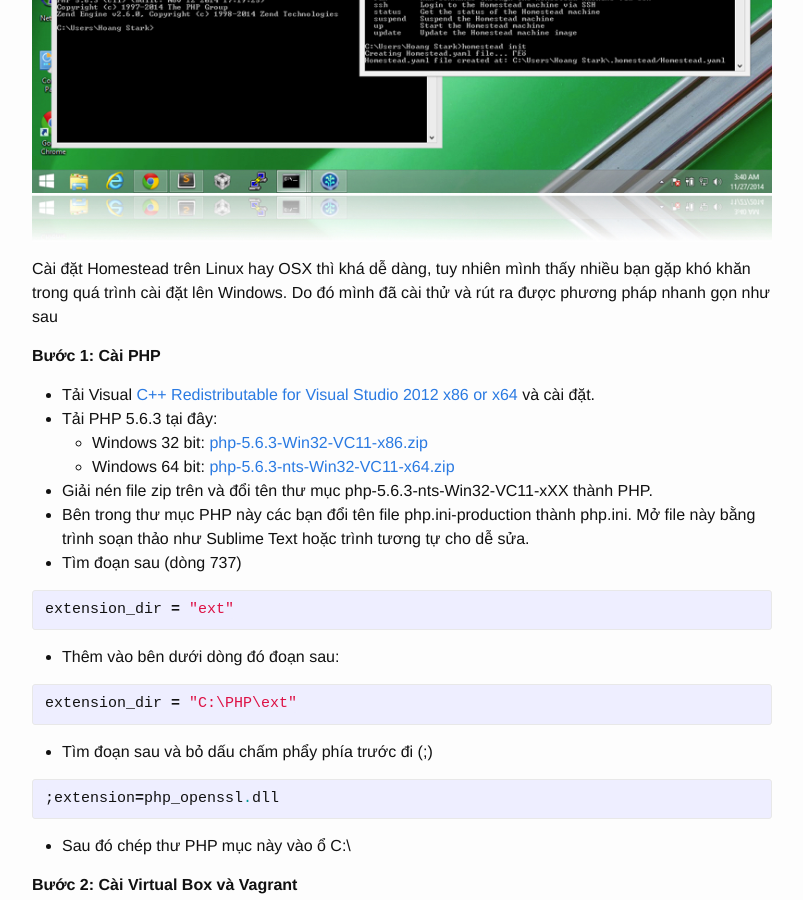
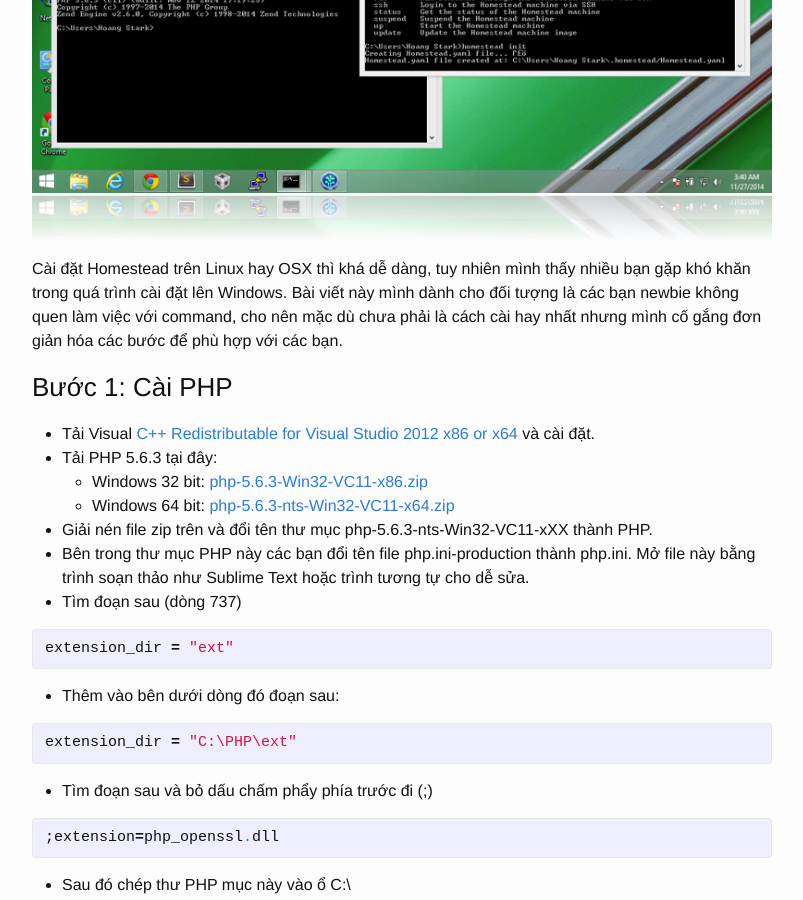
Before and after one commit to h5tark/hoangstark.github.io, a Jekyll site: the page built from _posts/2014-11-27-php-composer-homestead-tren-windows.markdown, in a window 1280 px wide and 900 px high, scrolled down 512 px. Shown: the whole window, without its empty margins (238-1041 px from the left). Built offline with Jekyll 4.4.1, drawn with Linux system fonts in a browser that asks for light colours; some of the changed text lies outside the part shown.

Commit message:
Update post homestead

```diff
--- a/_layouts/post.html
+++ b/_layouts/post.html
@@ -1,6 +1,15 @@
 ---
 layout: default
 ---
+<div id="fb-root"></div>
+<script>(function(d, s, id) {
+  var js, fjs = d.getElementsByTagName(s)[0];
+  if (d.getElementById(id)) return;
+  js = d.createElement(s); js.id = id;
+  js.src = "//connect.facebook.net/en_US/sdk.js#xfbml=1&appId=1597438677146073&version=v2.0";
+  fjs.parentNode.insertBefore(js, fjs);
+}(document, 'script', 'facebook-jssdk'));</script>
+
 <div class="post">
 
   <header class="post-header">
@@ -12,4 +21,9 @@ layout: default
     {{ content }}
   </article>
 
+<h2>Để lại comment nếu bạn gặp vấn đề</h2>
+<div class="fb-like" data-href="{{ site.url }}{{ page.url }}" data-layout="standard" data-action="like" data-show-faces="true" data-share="true"></div>
+
+  <div class="fb-comments" data-href="{{ site.url }}{{ page.url }}" data-numposts="5" data-colorscheme="light" data-width="100%"></div>
+
 </div>
--- a/_posts/2014-11-27-php-composer-homestead-tren-windows.markdown
+++ b/_posts/2014-11-27-php-composer-homestead-tren-windows.markdown
@@ -7,9 +7,9 @@ author: Hoang Stark
 ---
 ![PHP 5.6, Composer và Homestead 2.0 trên Windows]({{ site.url }}/images/Screenshot 2014-11-27 03.40.12.jpg)
 
-Cài đặt Homestead trên Linux hay OSX thì khá dễ dàng, tuy nhiên mình thấy nhiều bạn gặp khó khăn trong quá trình cài đặt lên Windows. Do đó mình đã cài thử và rút ra được phương pháp nhanh gọn như sau
+Cài đặt Homestead trên Linux hay OSX thì khá dễ dàng, tuy nhiên mình thấy nhiều bạn gặp khó khăn trong quá trình cài đặt lên Windows. Bài viết này mình dành cho đối tượng là các bạn newbie không quen làm việc với command, cho nên mặc dù chưa phải là cách cài hay nhất nhưng mình cố gắng đơn giản hóa các bước để phù hợp với các bạn.
 
-**Bước 1: Cài PHP**
+### Bước 1: Cài PHP
 
 - Tải Visual [C++ Redistributable for Visual Studio 2012 x86 or x64](http://www.microsoft.com/en-us/download/details.aspx?id=30679) và cài đặt.
 - Tải PHP 5.6.3 tại đây:
@@ -34,14 +34,13 @@ extension_dir = "C:\PHP\ext"
 
 - Sau đó chép thư PHP mục này vào ổ C:\
 
-**Bước 2: Cài Virtual Box và Vagrant**
+### Bước 2: Cài Virtual Box và Vagrant
 
 - Tải Virtual Box mới nhất tại: [https://www.virtualbox.org](https://www.virtualbox.org)
 - Tải Vagrant mới nhất tại: [https://www.vagrantup.com/downloads.html](https://www.vagrantup.com/downloads.html)
-
 - Cài đặt cả hai ứng dụng trên.
 
-**Bước 3: Cài Composer**
+### Bước 3: Cài Composer
 
 - Tải file cài đặt Composer: [Composer-Setup.exe](https://getcomposer.org/Composer-Setup.exe)
 - Chạy file này, đánh dấu vào Install Shell Menus và click Next. Ấn Browse để chọn đến file C:\PHP\php.exe rồi click Next và cài đặt như bình thường.
@@ -49,7 +48,7 @@ image
 
 ![Cài đặt Composer]({{ site.url }}/images/Screenshot 2014-11-27 03.56.11.jpg)
 
-**Bước 4: Cài homestead**
+### Bước 4: Cài homestead
 
 - Mở Command Promt và chạy
 {% highlight php %}
@@ -82,7 +81,7 @@ homestead init
 Như vậy là trong thư mục ***C:\Users\Hoang Stark*** sẽ xuất hiện thêm thư mục .***homestead*** có chứa file ***Homestead.yaml*** ở bên trong để các bạn có thể cấu hình.
 Chi tiết về ***Homestead.yaml*** có thể xem bài viết của @luuhoangnam tại [blog](http://blog.luuhoangnam.com/virtual-machine/homestead-youre-my-friend.html) hoặc [tài liệu của Laravel](http://laravel.com/docs/4.2/homestead)
 
-**Bước 5: Tạo Public và Private SSH Key
+### Bước 5: Tạo Public và Private SSH Key
 
 Bước này chúng ta sẽ sử dụng Putty Key Generator để tạo SSH Key
 
```
Also changed, not shown: other parts of _posts/2014-11-27-php-composer-homestead-tren-windows.markdown (+3 -3 lines).
